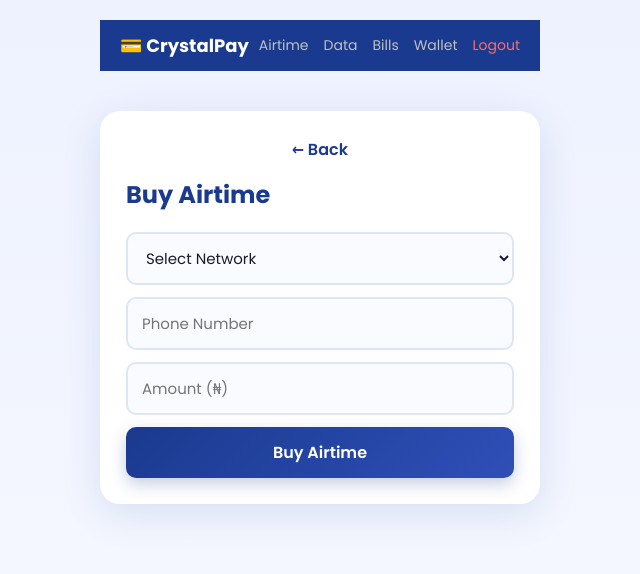
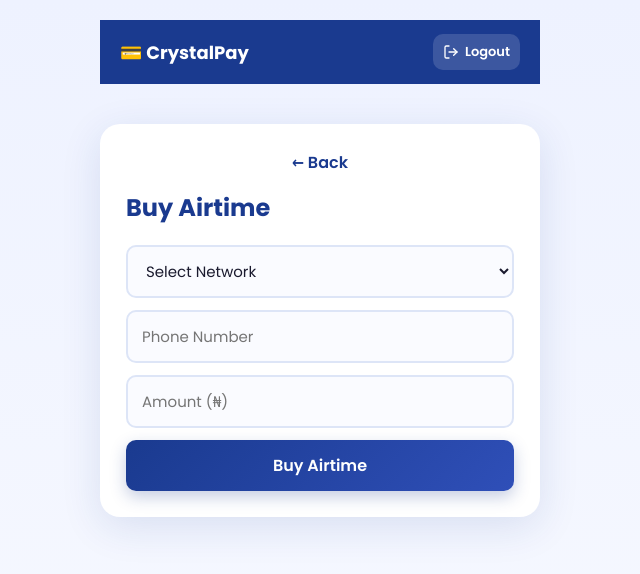
Before and after one commit to brightcrystalz/crystalpay, a React (Create React App) app in the folder frontend/: page /airtime in a window 1280 px wide. Shown: the top 574 px of the page, without its empty margins (320-960 px from the left). Built offline with nearby package versions, Linux system fonts and the light colour scheme.

Commit message:
Update Navbar

```diff
--- a/frontend/src/pages/Navbar.js
+++ b/frontend/src/pages/Navbar.js
@@ -1,11 +1,13 @@
 import React from 'react';
 import { useNavigate } from 'react-router-dom';
+import { LogOut } from 'lucide-react';
+import { supabase } from '../supabaseClient';
 
 function Navbar() {
   const navigate = useNavigate();
 
-  const handleLogout = () => {
-    localStorage.removeItem('session');
+  const handleLogout = async () => {
+    await supabase.auth.signOut();
     navigate('/');
   };
 
@@ -13,7 +15,7 @@ function Navbar() {
     <div style={{
       background: '#1a3a8f',
       color: 'white',
-      padding: '12px 20px',
+      padding: '14px 20px',
       display: 'flex',
       justifyContent: 'space-between',
       alignItems: 'center',
@@ -23,18 +25,29 @@ function Navbar() {
     }}>
       <span
         onClick={() => navigate('/dashboard')}
-        style={{ fontWeight: 'bold', fontSize: '18px', cursor: 'pointer' }}
+        style={{ fontWeight: 'bold', fontSize: '18px', cursor: 'pointer', display: 'flex', alignItems: 'center', gap: '6px' }}
       >
         💳 CrystalPay
       </span>
 
-      <div style={{ display: 'flex', gap: '15px', fontSize: '14px' }}>
-        <span onClick={() => navigate('/airtime')} style={{ cursor: 'pointer', color: 'silver' }}>Airtime</span>
-        <span onClick={() => navigate('/data')} style={{ cursor: 'pointer', color: 'silver' }}>Data</span>
-        <span onClick={() => navigate('/electricity')} style={{ cursor: 'pointer', color: 'silver' }}>Bills</span>
-        <span onClick={() => navigate('/wallet')} style={{ cursor: 'pointer', color: 'silver' }}>Wallet</span>
-        <span onClick={handleLogout} style={{ cursor: 'pointer', color: '#ff6b6b' }}>Logout</span>
-      </div>
+      <button
+        onClick={handleLogout}
+        style={{
+          width: 'auto',
+          background: 'rgba(255,255,255,0.15)',
+          border: 'none',
+          color: 'white',
+          padding: '8px 10px',
+          borderRadius: '10px',
+          cursor: 'pointer',
+          display: 'flex',
+          alignItems: 'center',
+          gap: '6px',
+          fontSize: '13px',
+        }}
+      >
+        <LogOut size={16} /> Logout
+      </button>
     </div>
   );
 }
```
